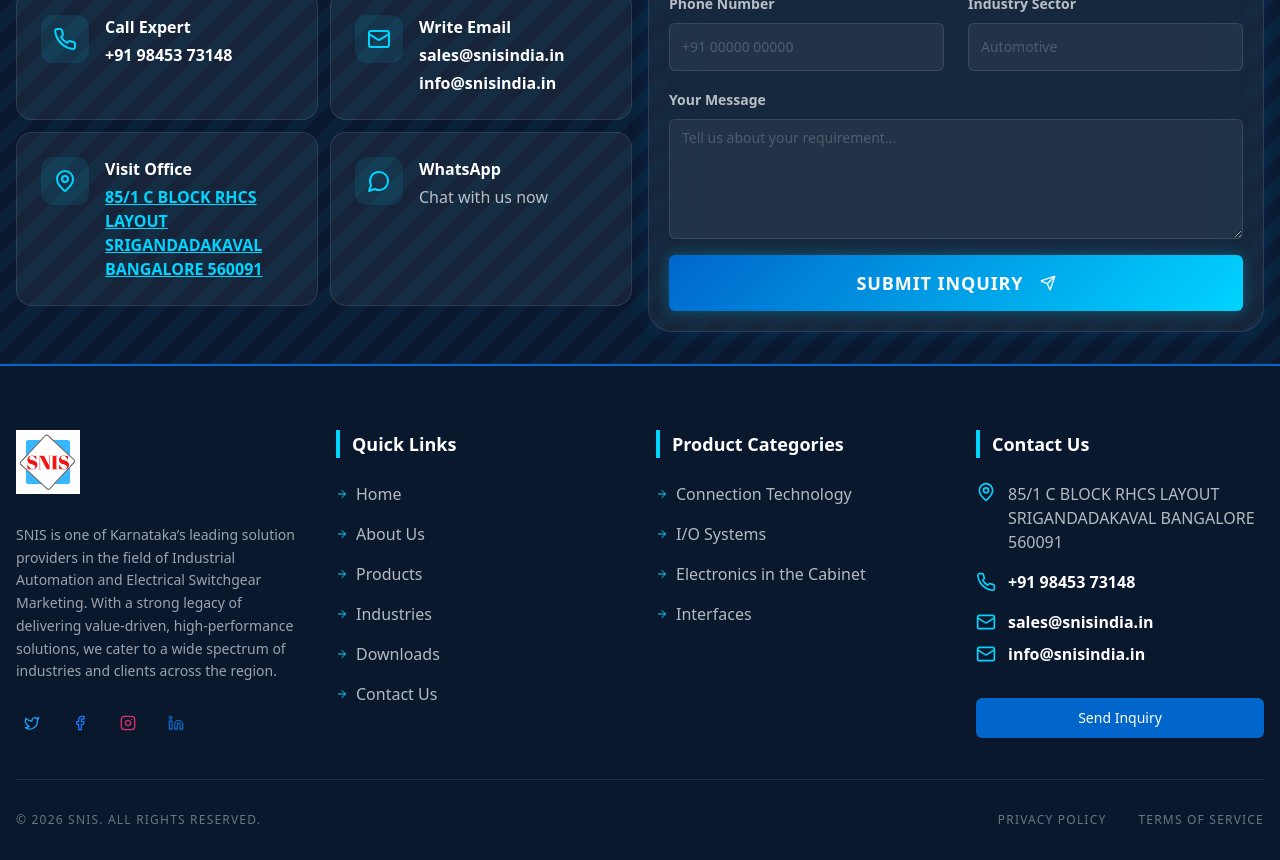
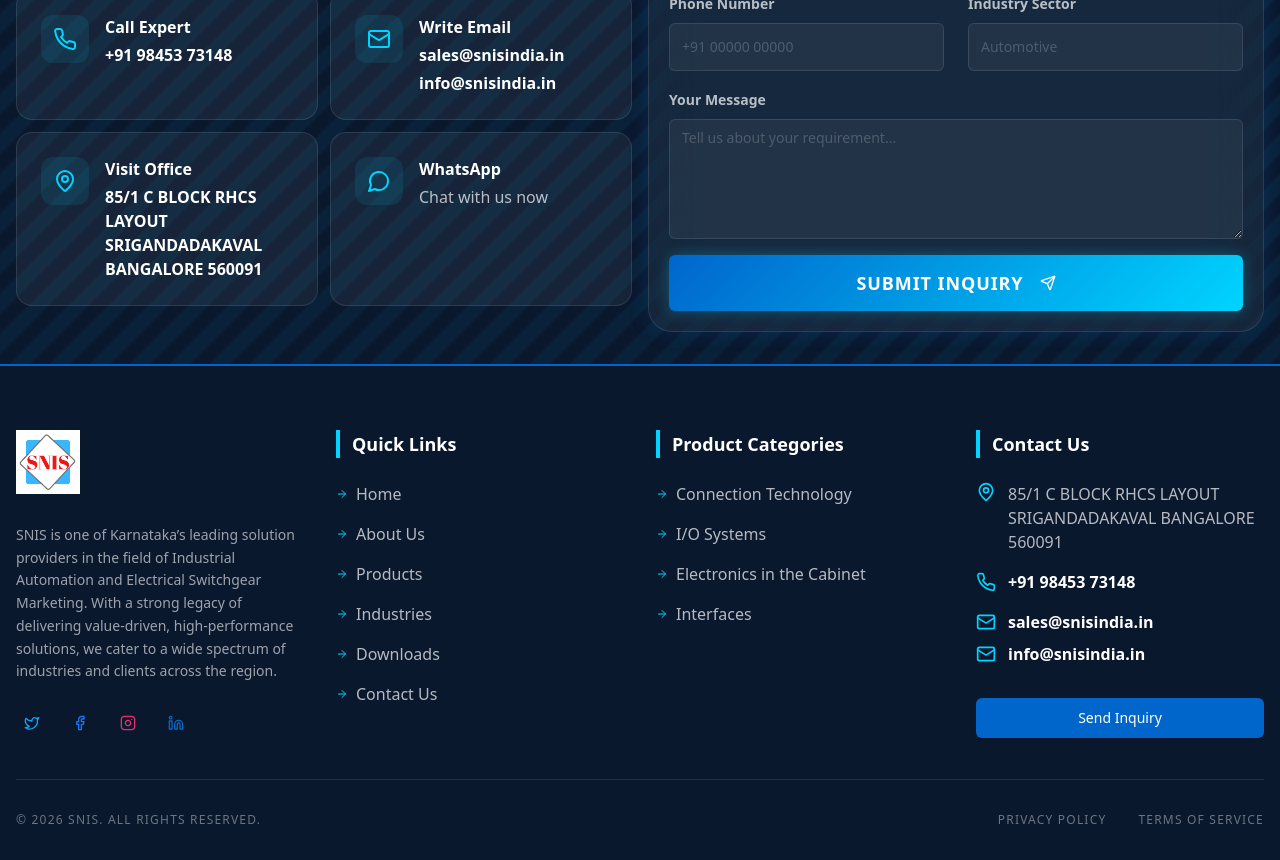
Before and after one commit to JanakeeshHd/SNIS, a React (Vite) app: page / in a window 1280 px wide. Shown: the part 5780-6640 px from the top of the page. Built offline with nearby package versions, Linux system fonts and the light colour scheme.

Commit message:
Location added to contact page

```diff
--- a/src/components/home/ContactSection.tsx
+++ b/src/components/home/ContactSection.tsx
@@ -84,20 +84,22 @@ export const ContactSection = () => {
                 </div>
               </div>
 
-              <a
-                href="https://maps.app.goo.gl/kj918sTJ9hqHRKaR6"
-                target="_blank"
-                rel="noopener noreferrer"
-                className="flex items-start space-x-4 p-6 rounded-2xl bg-white/5 border border-white/10 group hover:border-accent/50 transition-all duration-300 cursor-pointer"
-              >
+              <div className="flex items-start space-x-4 p-6 rounded-2xl bg-white/5 border border-white/10 group hover:border-accent/50 transition-all duration-300">
                 <div className="w-12 h-12 rounded-xl bg-accent/10 flex items-center justify-center text-accent shrink-0 group-hover:bg-accent group-hover:text-white transition-all duration-300">
                   <MapPin className="w-6 h-6" />
                 </div>
                 <div>
                   <h4 className="font-bold text-white mb-1">Visit Office</h4>
-                  <p className="font-bold text-accent hover:text-accent/80 transition-colors underline">{SITE_CONTENT.contact.address}</p>
+                  <a
+                    href="https://maps.app.goo.gl/kj918sTJ9hqHRKaR6"
+                    target="_blank"
+                    rel="noopener noreferrer"
+                    className="text-white font-semibold hover:text-accent transition-colors block mt-1"
+                  >
+                    {SITE_CONTENT.contact.address}
+                  </a>
                 </div>
-              </a>
+              </div>
 
               <a
                 href={whatsappUrl}
```
